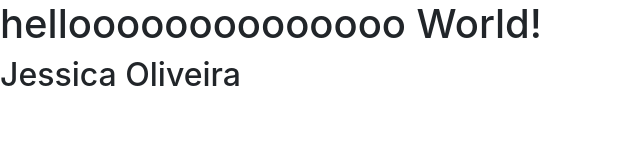
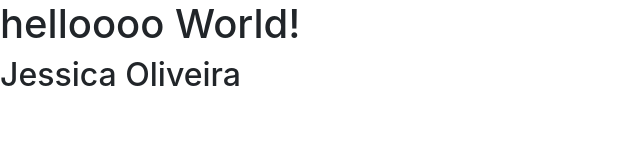
Before and after one commit to jessicaoliveiira/Jessica, a plain HTML site: page teste.html in a window 1280 px wide. Shown: the whole page, without its empty margins (0-640 px from the left). Drawn offline with nearby package versions, Linux system fonts and the light colour scheme.

Commit message:
lalalala

```diff
--- a/teste.html
+++ b/teste.html
@@ -9,7 +9,7 @@
   <body>
 
 
-    <h1>helloooooooooooooo World!</h1>
+    <h1>helloooo World!</h1>
     <h2>Jessica Oliveira</h2>
     <script src="http://code.jquery.com/jquery.js"></script>
     <script src="js/bootstrap.min.js"></script>
```
